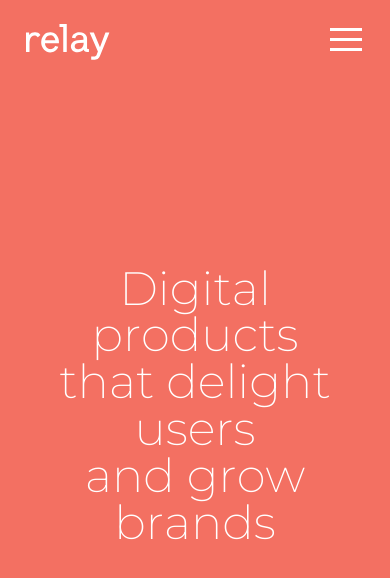
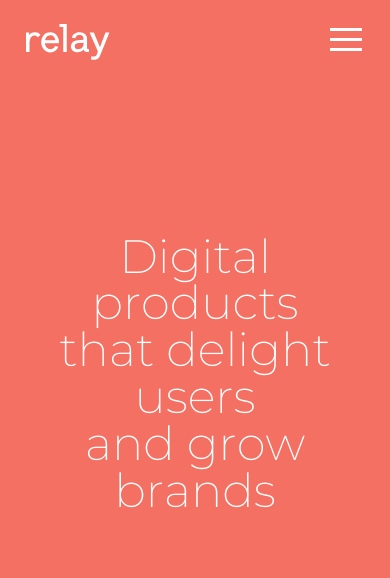
Before and after one commit to relaydesignco/relaywebsite, a Vue app: page / in a window 390 px wide. Shown: the top 578 px of the page. Built offline with nearby package versions, Linux system fonts and the light colour scheme; a web font is replaced by a local one; what lottie-web-vue would draw is missing.

Commit message:
Push mobile type hero further up

```diff
--- a/src/components/TypeHero.vue
+++ b/src/components/TypeHero.vue
@@ -141,7 +141,7 @@ const refs = useTemplateRefsList<HTMLSpanElement>()
           {{ item }}
         </span>
       </div>
-      <div class="headline mb-8 md:mb-0 font-sans leading-none text-center text-white">
+      <div class="headline mb-24 md:mb-0 font-sans leading-none text-center text-white">
         <span v-for="item in headline3" :ref="refs.set">
           {{ item }}
         </span>
```
